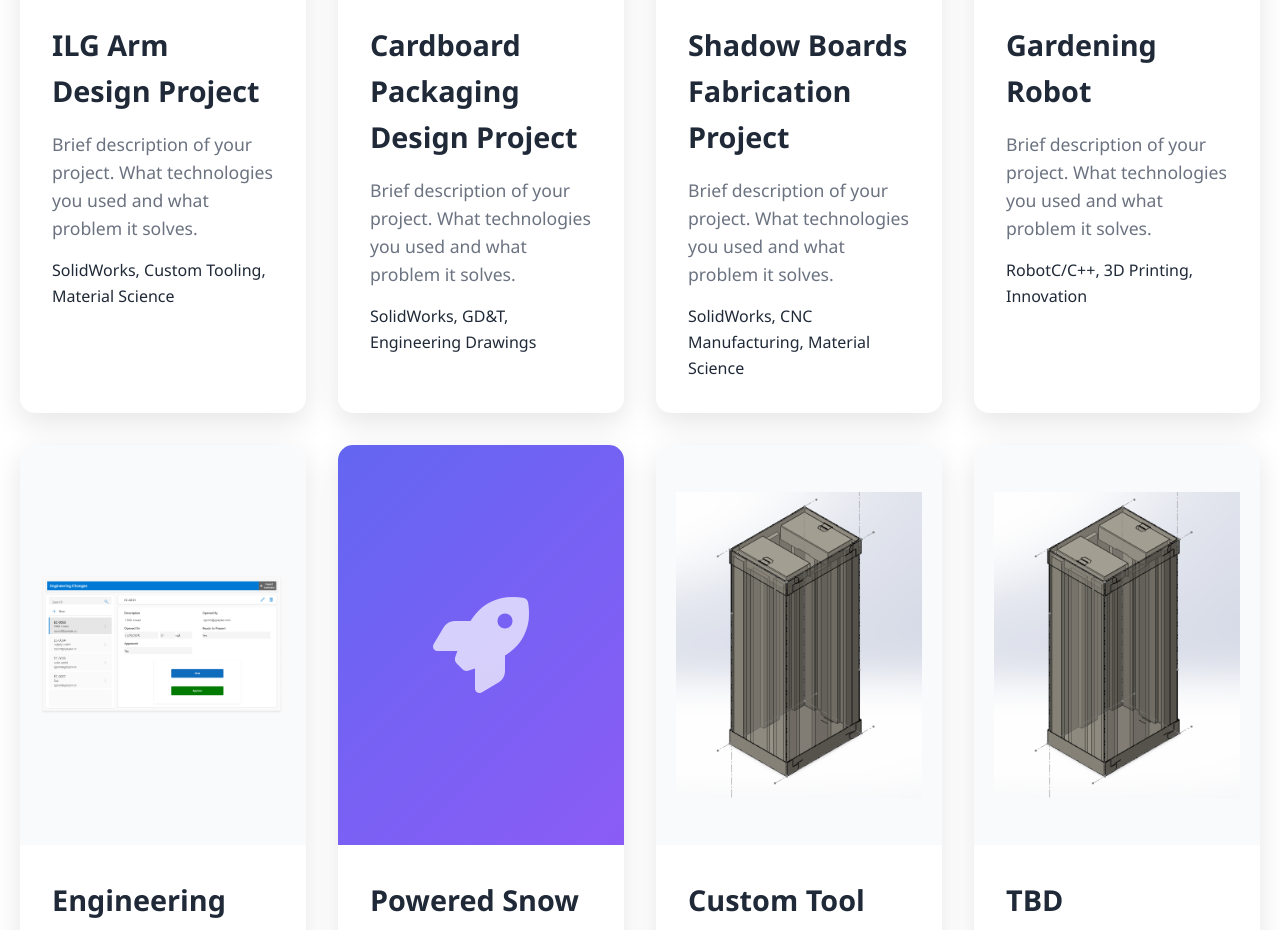
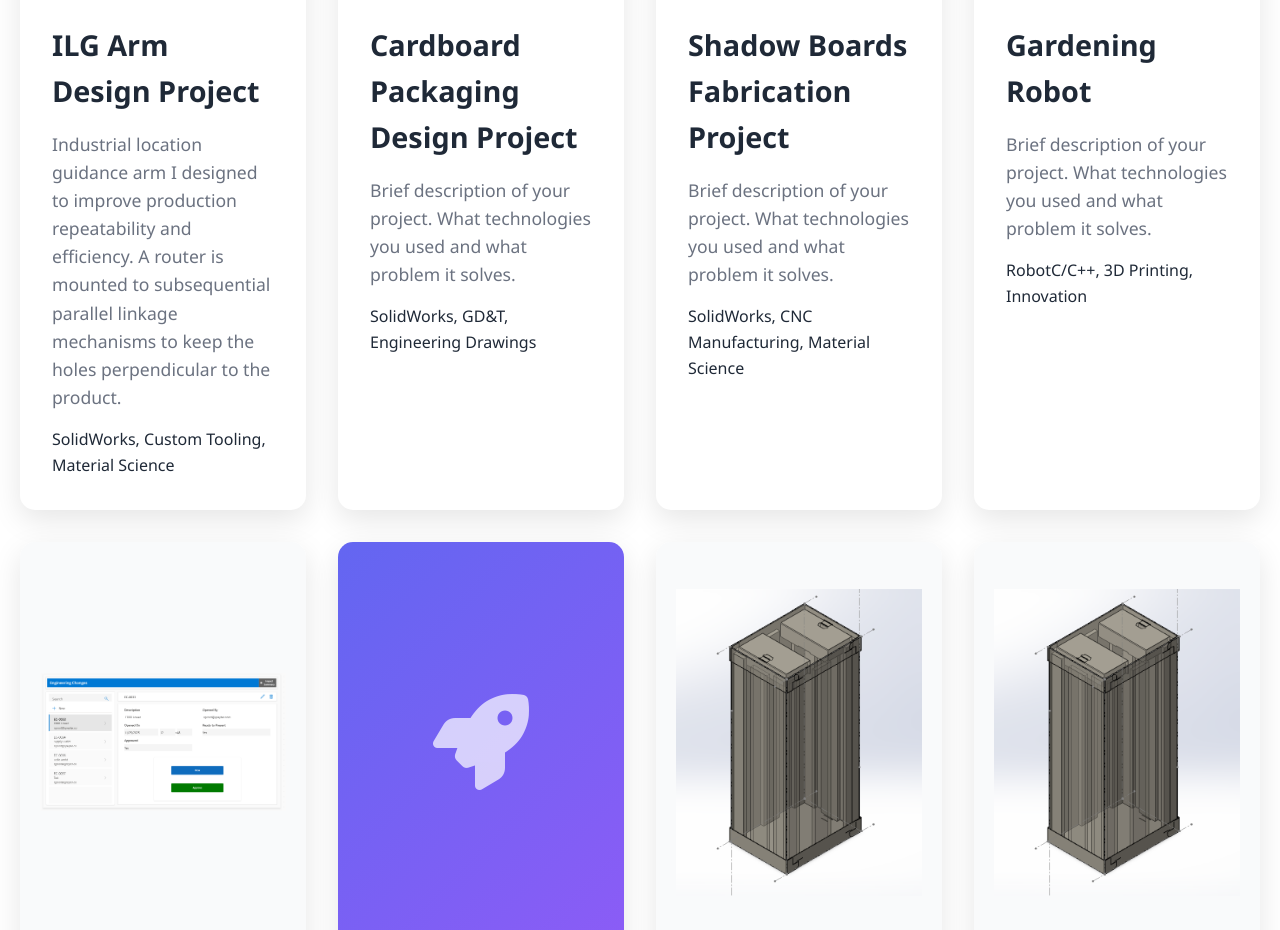
Before and after one commit to ryan-p-groot/ryan-p-groot.github.io, a plain HTML site: page index.html in a window 1280 px wide. Shown: the part 2000-2930 px from the top of the page. Drawn offline with Linux system fonts and the light colour scheme.

Commit message:
Update index.html

```diff
--- a/index.html
+++ b/index.html
@@ -73,7 +73,7 @@ gin<!DOCTYPE html>
                     </div>
                     <div class="project-content">
                         <h3>ILG Arm Design Project</h3>
-                        <p>Brief description of your project. What technologies you used and what problem it solves.</p>
+                        <p>Industrial location guidance arm I designed to improve production repeatability and efficiency. A router is mounted to subsequential parallel linkage mechanisms to keep the holes perpendicular to the product. </p>
                         <div class="project-tech">
                             <span class="tech-tag">SolidWorks, </span>
                             <span class="tech-tag">Custom Tooling, </span>
```
